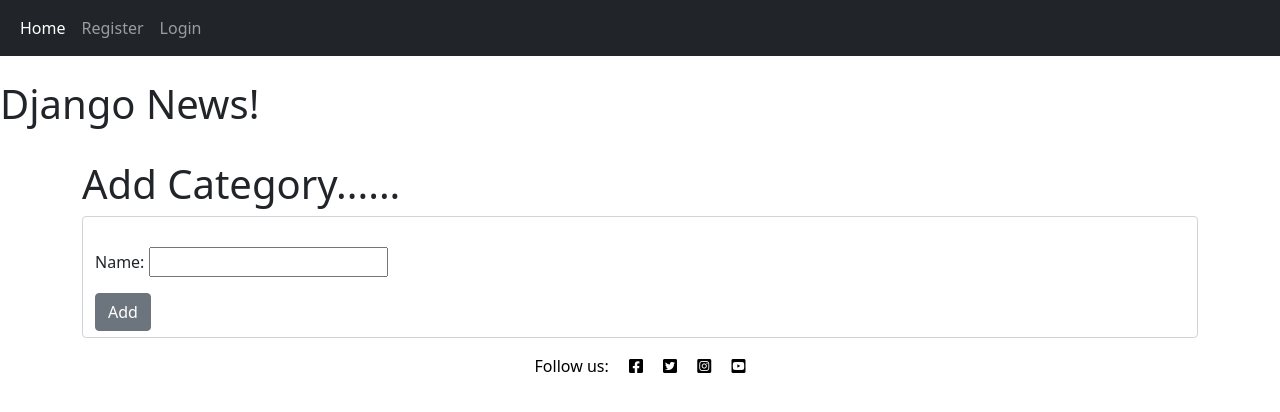
After one commit to MDegg/django-news-blog-P4, a Django app: page /add_category/ in a window 1280 px wide. The commit adds this page. Shown: the top 412 px of the page. Run offline with Django 4.2, Linux system fonts and the light colour scheme; some libraries are stand-ins or nearby versions.

Commit message:
create add category functionality

```diff
--- a/newsapp/admin.py
+++ b/newsapp/admin.py
@@ -1,5 +1,6 @@
 from django.contrib import admin
-from .models import Post
+from .models import Post, Category
 #from django_summernote.admin import SummernoteModelAdmin
 
 admin.site.register(Post)
+admin.site.register(Category)
--- a/newsapp/forms.py
+++ b/newsapp/forms.py
@@ -1,5 +1,14 @@
 from django import forms
-from .models import Post
+from .models import Post, Category
+
+
+#choices = [('coding','coding'),('motorcycles','motorcycles'),('sport','sport'),]
+choices = Category.objects.all().values_list('name','name')
+
+choice_list = []
+
+for item in choices:
+    choice_list.append(item)
 
 class PostForm(forms.ModelForm):
     class Meta:
@@ -10,8 +19,9 @@
             'title': forms.TextInput(attrs={'class':'form-control', 'placeholder':'Add Blog Title Here.....'}),
             'title_tag': forms.TextInput(attrs={'class':'form-control','placeholder':'Add Blog Title Tag Here.....'}),
             'author': forms.Select(attrs={'class':'form-control'}),
+            'category': forms.Select(choices=choice_list, attrs={'class':'form-control'}),
             'body': forms.Textarea(attrs={'class':'form-control','placeholder':'Add Blog Body Here.....'}),
-            'feature_image':forms.ImageField,
+            #'feature_image':forms.ImageField,
 
         }
 
--- a/newsapp/models.py
+++ b/newsapp/models.py
@@ -4,14 +4,23 @@
 from cloudinary.models import CloudinaryField
 from django.urls import reverse
 
+class Category(models.Model):
+    name = models.CharField(max_length=255)
+
+    def __str__(self):
+        return self.name
+
+    def get_absolute_url(self):
+        return reverse('home')
+
 class Post(models.Model):
     title = models.CharField(max_length=255)
     title_tag = models.CharField(max_length=255, default = "Django News")
     author = models.ForeignKey(User, on_delete=models.CASCADE)
-    #feature_image = CloudinaryField('image', default='placeholder')
-    #created_on = models.DateField(auto_now_add = True)
+    feature_image = CloudinaryField('image', default='placeholder')
     body = models.TextField()
     post_date = models.DateField(auto_now_add=True)
+    category = models.CharField(max_length=255, default="uncategorized")
 
     #created_on = models.DateField(auto_now_add = True)
 
--- a/newsapp/urls.py
+++ b/newsapp/urls.py
@@ -1,13 +1,14 @@
 
 from django.urls import path, include
 #from . import views
-from .views import HomeView, ArticleDetailView, AddPostView, UpdatePostView, DeletePostView
+from .views import HomeView, ArticleDetailView, AddPostView, UpdatePostView, DeletePostView, AddCategoryView
 
 urlpatterns = [
     #path('', views.home, name="home"),
     path('',HomeView.as_view(), name="home"),
     path('article/<int:pk>', ArticleDetailView.as_view(), name="article-detail"),
     path('add_post/', AddPostView.as_view(), name = 'add_post'),
+    path('add_category/', AddCategoryView.as_view(), name = 'add_category'),
     path('article/edit/<int:pk>', UpdatePostView.as_view(), name='update_post'),
     path('article/<int:pk>/remove', DeletePostView.as_view(), name='delete_post'),
 ]
--- a/newsapp/views.py
+++ b/newsapp/views.py
@@ -1,7 +1,7 @@
 from django.db import models
 from django.shortcuts import render
 from django.views.generic import ListView, DetailView, CreateView, UpdateView, DeleteView
-from .models import Post
+from .models import Post, Category
 from datetime import datetime, date
 from .forms import PostForm, EditForm
 from django.urls import reverse_lazy
@@ -25,11 +25,17 @@
     template_name = 'add_post.html'
     #fields = '__all__'
 
+class AddCategoryView(CreateView):
+    model = Category
+    #form_class = PostForm
+    template_name = 'add_category.html'
+    fields = '__all__'
+
 class UpdatePostView(UpdateView):
     model = Post
     form_class = EditForm
-    template_name = 'update_post.html'
-    #fields = ['title', 'title_tag','body']
+    template_name = 'add_category.html'
+    fields = ['title', 'title_tag','body']
 
 
 class DeletePostView(DeleteView):
--- /dev/null
+++ b/templates/add_category.html
@@ -0,0 +1,15 @@
+{% extends 'base.html' %}
+{% block title %}Add Category{% endblock %}
+{% block content %}
+
+<h1>Add Category......</h1>
+<div class="form-control">
+<form method="POST">
+    <br>
+    {% csrf_token %}
+    {{ form.as_p }}
+    <button class="btn btn-secondary" type="submit">Add</button>
+</form>
+</div>
+
+{% endblock %}
--- a/templates/article_details.html
+++ b/templates/article_details.html
@@ -5,7 +5,7 @@
 <h1>{{ post.title }}</h1>
 <small>By: {{ post.author }}</small></br>
 <hr>
-<h3> {{ post.body }} </h3>
+<h3> {{ post.body|safe }} </h3>
 <br/>
 <br/>
 
--- a/templates/base.html
+++ b/templates/base.html
@@ -37,6 +37,9 @@
               </li>
               <li class="nav-item">
                 <a class="nav-link" href="{% url 'add_post' %}">Add Post</a>
+              </li>
+              <li class="nav-item">
+                <a class="nav-link" href="{% url 'add_category' %}">Add Category</a>
               </li>
               {% else %}
               <li class="nav-item">
--- a/templates/home.html
+++ b/templates/home.html
@@ -31,7 +31,7 @@
                         <!--<a id="object-title" href="{% url 'article-detail' post.pk %}" class="post-link">-->
                         <h3  class="card-title card-body " id="card-body">{{ post.title }}</h3>
                         </a>
-                        <p>{{ post.body | slice:"200" }}</p>
+                        <p>{{ post.body | slice:"250" | safe }}</p>
 
                         <div class="image-flash">
                             <hr>
```
Also changed, not shown: newsapp/migrations/0006_category_post_category_post_feature_image.py (added).
